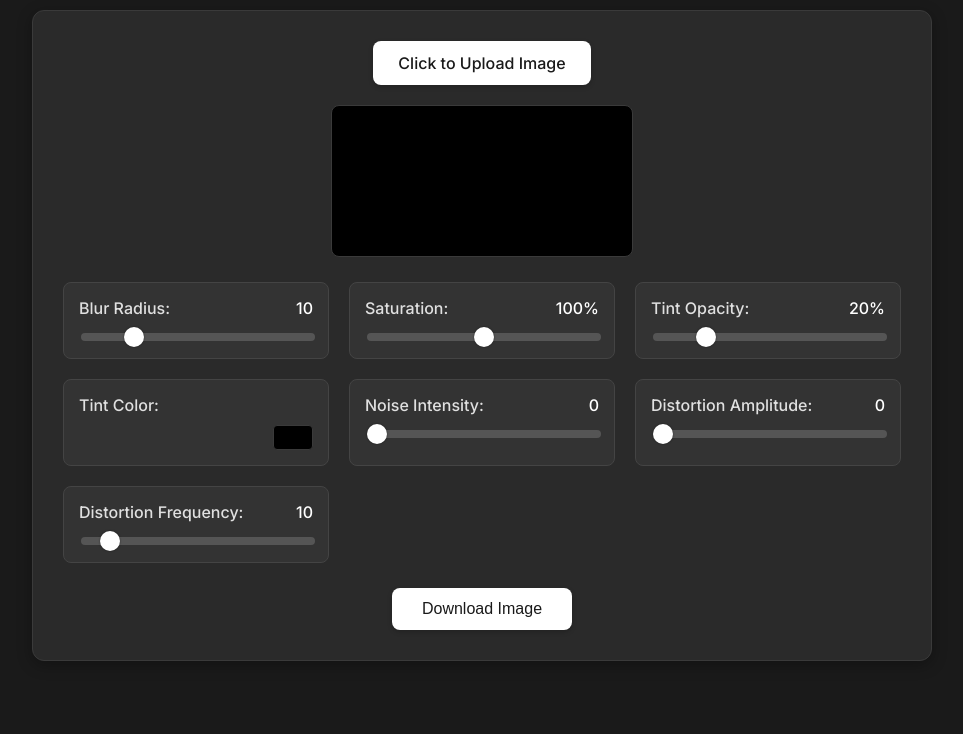
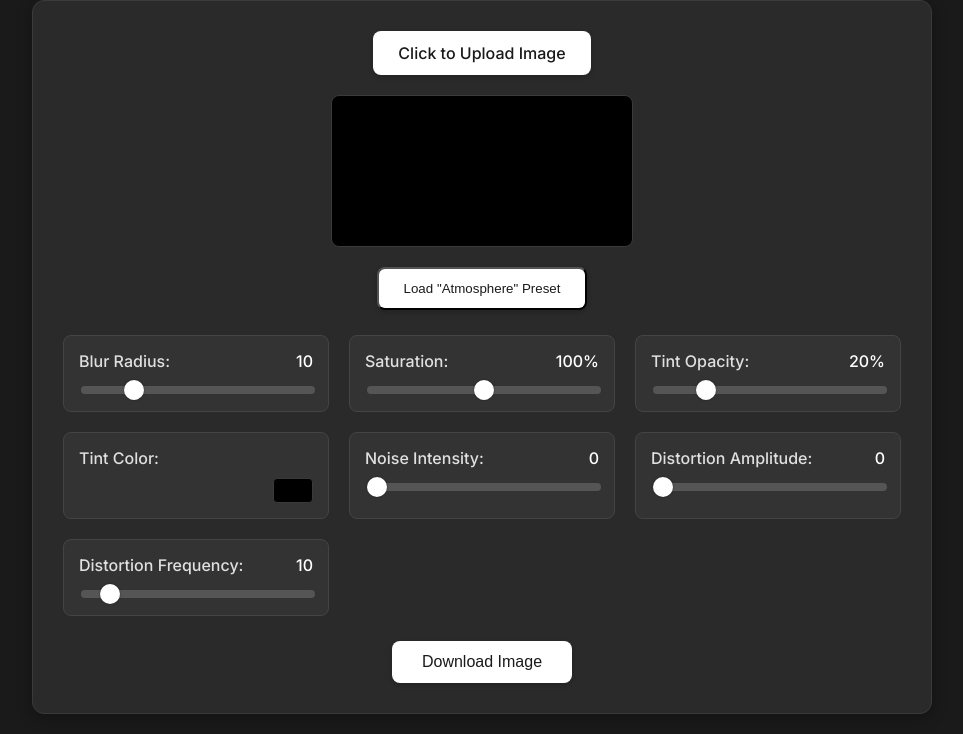
Before and after one commit to shubh72010/ATOMS, a plain HTML site: page index.html in a window 1280 px wide. Shown: the part 110-844 px from the top of the page, without its empty margins (158-1121 px from the left). Before the commit the page ends 800 px from the top, so only its background shows below. Drawn offline with Linux system fonts and the light colour scheme.

Commit message:
Update index.html

```diff
--- a/index.html
+++ b/index.html
@@ -264,6 +264,7 @@
             <input type="file" id="imageUpload" accept="image/*">
             <canvas id="mainCanvas"></canvas>
             <div id="loadingSpinner"></div>
+            <button id="loadPresetBtn" class="custom-file-upload">Load "Atmosphere" Preset</button>
         </div>
 
         <div class="controls-section">
@@ -301,7 +302,8 @@
                 <label for="distortionFrequency">Distortion Frequency: <span id="distortionFrequencyValue">10</span></label>
                 <input type="range" id="distortionFrequency" min="1" max="100" value="10">
             </div>
-            </div>
+
+        </div>
 
         <button id="downloadBtn">Download Image</button>
     </div>
```
